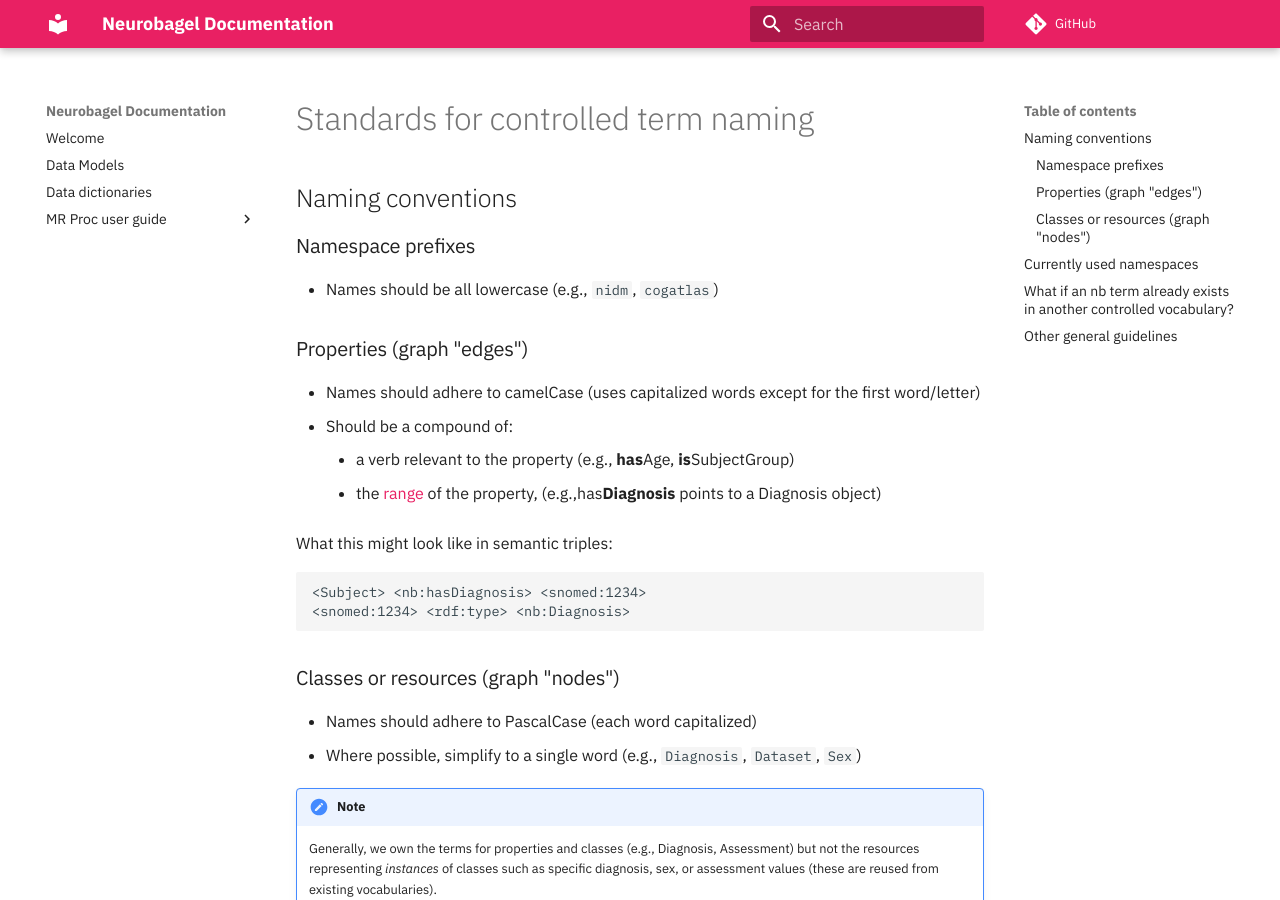
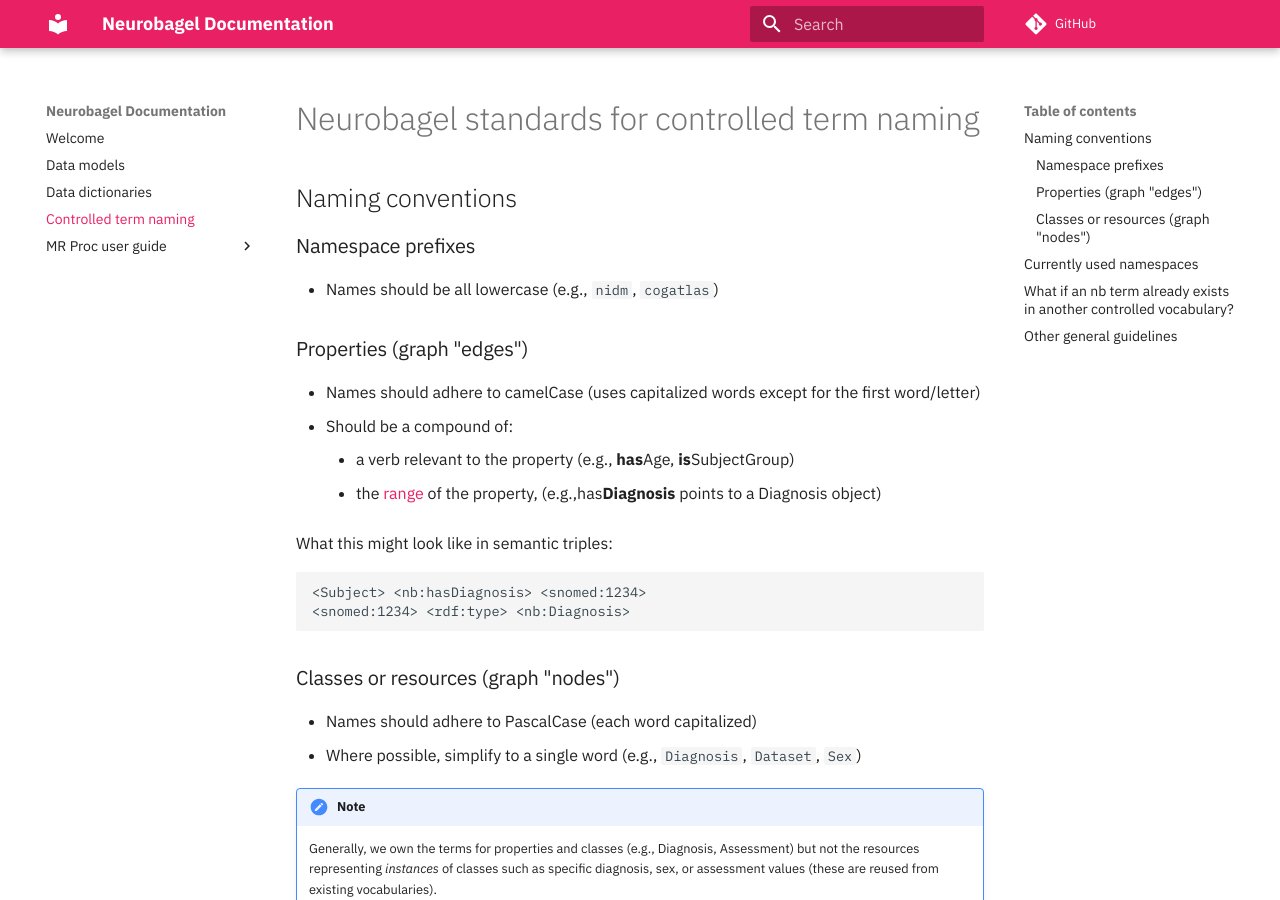
Before and after one commit to neurobagel/documentation, an MkDocs documentation site: the page built from docs/term_naming_standards.md, in a window 1280 px wide and 900 px high. Built offline with MkDocs 1.6.1 and Material for MkDocs 9.7.7, drawn with Linux system fonts in a browser that asks for light colours; comment, search, counter and statistics services are not loaded.

Commit message:
add term naming standards page to nav & update page title

```diff
--- a/docs/term_naming_standards.md
+++ b/docs/term_naming_standards.md
@@ -1,4 +1,4 @@
-# Standards for controlled term naming
+# Neurobagel standards for controlled term naming
 
 ## Naming conventions
 ### Namespace prefixes
--- a/mkdocs.yml
+++ b/mkdocs.yml
@@ -12,8 +12,9 @@
 # Page Navigation
 nav:
   - Welcome: "index.md"
-  - Data Models: "datamodels.md"
+  - Data models: "datamodels.md"
   - Data dictionaries: "dictionaries.md"
+  - Controlled term naming: "term_naming_standards.md"
   - MR Proc user guide:
     - Overview: "mr_proc/overview.md"
     - Installation: "mr_proc/installation.md"
```
